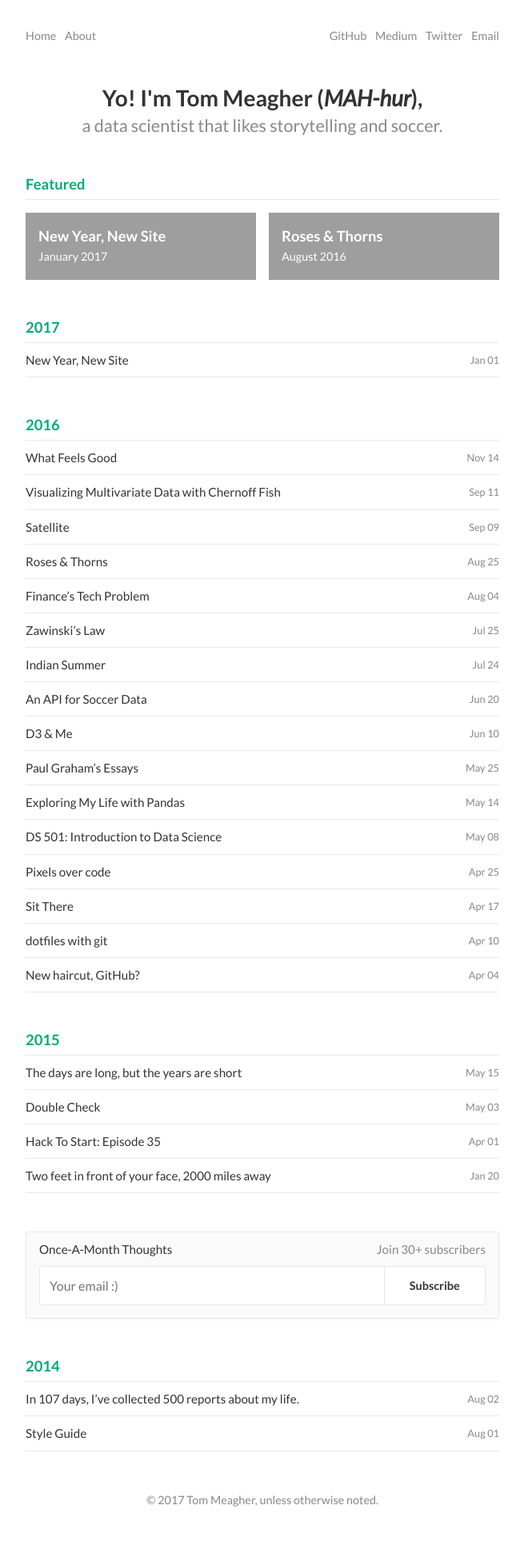
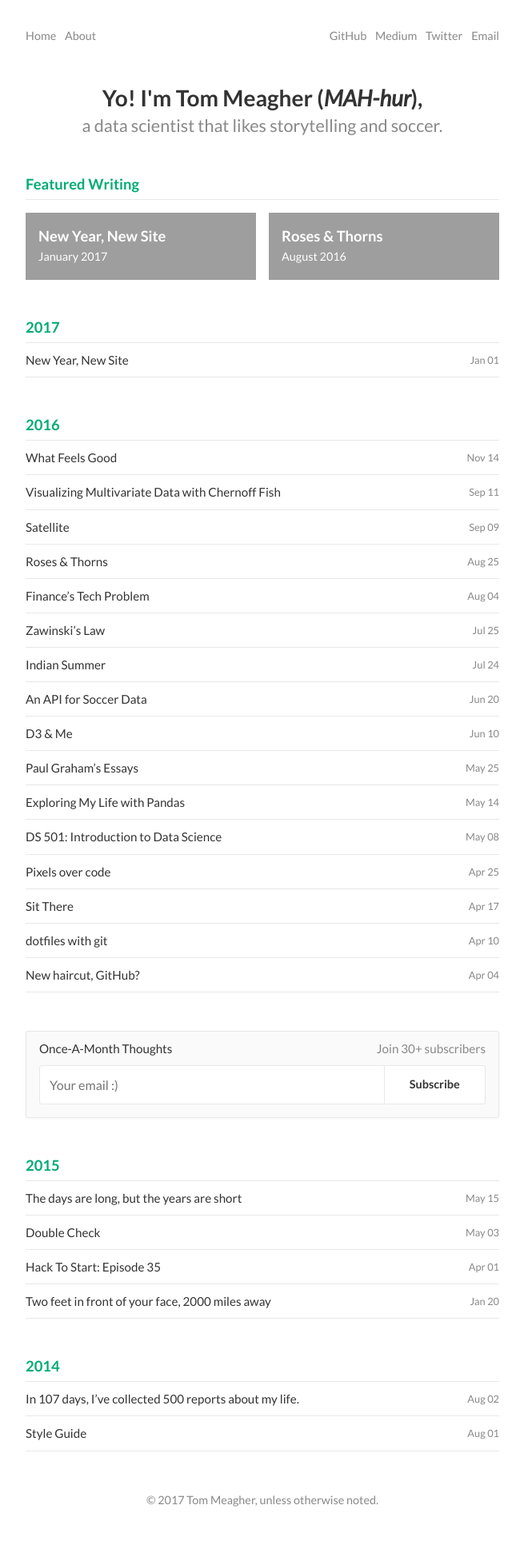
Before and after one commit to tmm/www, a Jekyll site: the page built from index.html, in a window 1280 px wide. Shown: the whole page at 80% size, without its empty margins (312-967 px from the left). Built offline with Jekyll 4.4.1, drawn with Linux system fonts in a browser that asks for light colours; grey boxes are pictures that could not be loaded.

Commit message:
Update header

```diff
--- a/index.html
+++ b/index.html
@@ -9,7 +9,7 @@
 </header>
 
 <section id="featured" class="mar-b-7">
-  <h3 class="section__title">Featured</h3>
+  <h3 class="section__title">Featured Writing</h3>
   <div class="feature-list">
     <a id="feature1" class="feature" href="/blog/2017/01/01/new-year-new-site/">
         <span class="feature__title feature--light">New Year, New Site</span>
@@ -26,7 +26,7 @@
 {% assign currentdate = post.date | date: "%Y" %}
 {% if currentdate != date %}
 {% unless forloop.first %}</section>{% endunless %}
-{% if currentdate == '2014' %}
+{% if currentdate == '2015' %}
     {% include mailchimp.html %}
 {% endif %}
 <section id="y{{post.date | date: "%Y"}}" class="mar-b-7">
```
